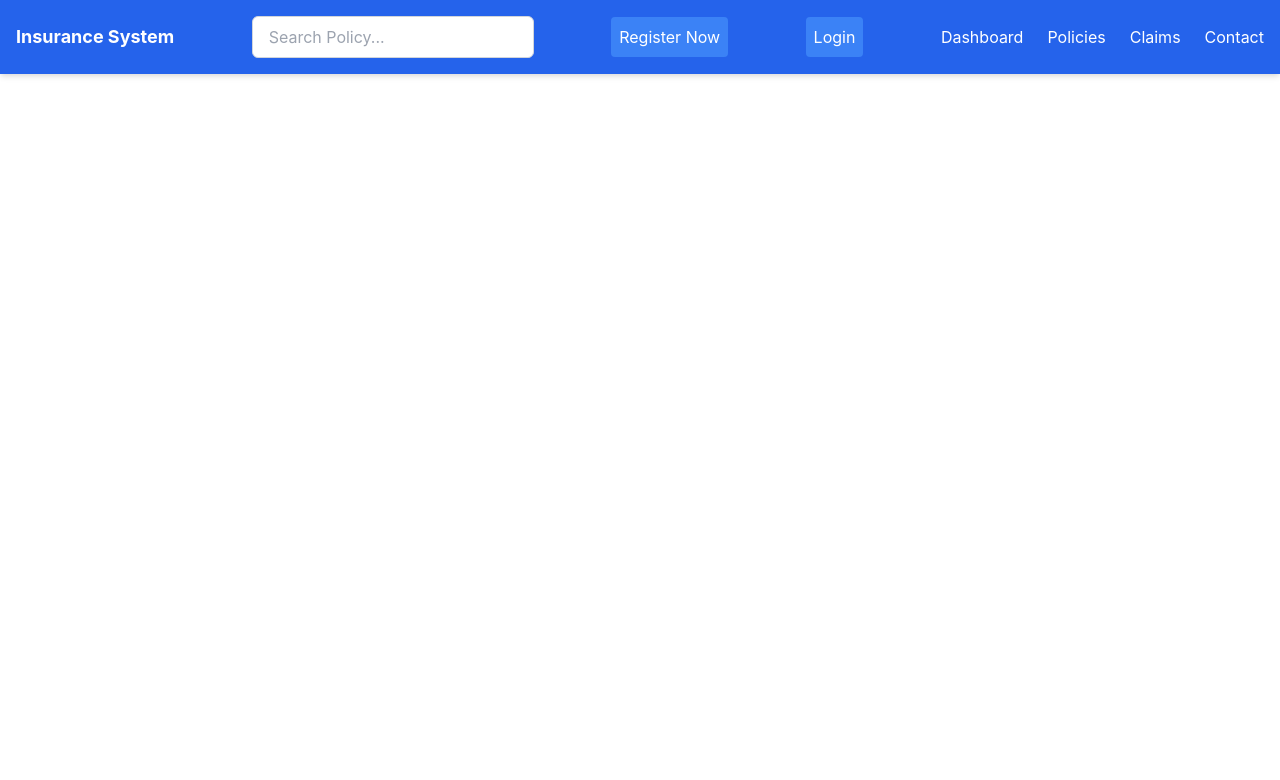
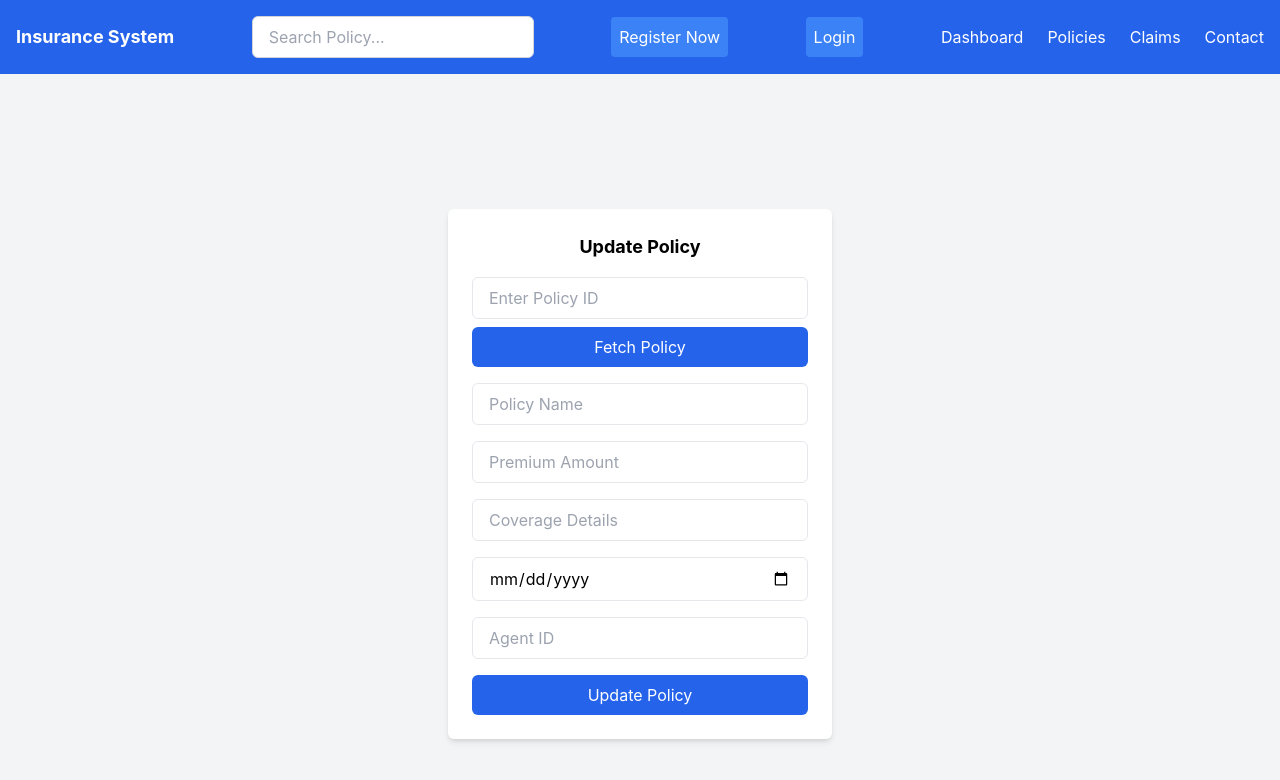
Before and after one commit to Puneet6693/InsurancePolicySystem, a React (Create React App) app: page /UpdatePolicy in a window 1280 px wide. Shown: the top 780 px of the page. Built offline with nearby package versions, Linux system fonts and the light colour scheme.

Commit message:
update_policy

```diff
--- a/src/App.js
+++ b/src/App.js
@@ -9,6 +9,7 @@ import RegistrationForm from './Components/Registration';
 import AddPolicy from './Components/Add_policy';
 import Login from './Components/Login';
 import ClaimForm from './Components/Claim';
+import UpdatePolicy from './Components/UpdatePolicy';
 
 
 
@@ -24,6 +25,7 @@ function App() {
       <Route path="/" element={<Dashboard />} />
       <Route path="/PolicyFeatch" element={<PolicyFeatch />} />
       <Route path="/Add_policy" element={<AddPolicy />} />
+      <Route path="/UpdatePolicy" element={<UpdatePolicy/>} />
       <Route path="/Registration" element={<RegistrationForm/>}/>
       <Route path="/Login" element={<Login/>} />
       <Route path="/Claims" element={<ClaimForm/>} />
--- a/src/Components/Navbar.js
+++ b/src/Components/Navbar.js
@@ -45,6 +45,7 @@ const Navbar = () => {
               <ul className="absolute bg-white text-black mt-2 rounded shadow-lg z-50 border border-gray-300">
                 <li><Link to="/PolicyFeatch" className="block px-4 py-2 hover:bg-blue-100">View Policies</Link></li>
                 <li><Link to="/Add_policy" className="block px-4 py-2 hover:bg-blue-100">Add Policy</Link></li>
+                <li><Link to="/UpdatePolicy" className="block px-4 py-2 hover:bg-blue-100">Update Policy</Link></li>
                 <li><Link to="/policy-reports" className="block px-4 py-2 hover:bg-blue-100">Policy Reports</Link></li>
               </ul>
             )}
--- /dev/null
+++ b/src/Components/UpdatePolicy.js
@@ -0,0 +1,162 @@
+import React, { useState, useEffect } from "react";
+import axios from "axios";
+
+const UpdatePolicy = () => {
+    const [policyId, setPolicyId] = useState(""); // Allow manual input for policy ID
+    const [formData, setFormData] = useState({
+        policy_Name: "",
+        premiumAmount: "",
+        coverageDetails: "",
+        validityPeriod: "",
+        agentID: "",
+    });
+
+    const [errors, setErrors] = useState({});
+    const [message, setMessage] = useState("");
+
+    const handlePolicyIdChange = (e) => {
+        setPolicyId(e.target.value);
+    };
+
+    const fetchPolicy = async () => {
+        if (!policyId.trim()) {
+            setMessage("Error: Policy ID is required.");
+            return;
+        }
+        try {
+            const response = await axios.get(`https://localhost:7251/api/Policies/${policyId}`);
+            if (response.status === 200) {
+                setFormData(response.data);
+                setMessage("Policy details loaded successfully!");
+            } else {
+                setMessage("Error fetching policy details.");
+            }
+        } catch (error) {
+            setMessage("Error fetching policy: " + error.message);
+        }
+    };
+
+    const validate = () => {
+        let tempErrors = {};
+
+        if (!formData.policy_Name.trim()) tempErrors.policy_Name = "Policy Name is required!";
+        if (!formData.premiumAmount || isNaN(formData.premiumAmount)) tempErrors.premiumAmount = "Valid Premium Amount is required!";
+        if (!formData.coverageDetails.trim()) tempErrors.coverageDetails = "Coverage Details are required!";
+        if (!formData.validityPeriod.trim()) tempErrors.validityPeriod = "Validity Period is required!";
+
+        // Convert agentID to string before trimming
+        if (!String(formData.agentID).trim() || isNaN(formData.agentID)) tempErrors.agentID = "Valid Agent ID is required!";
+
+        setErrors(tempErrors);
+        return Object.keys(tempErrors).length === 0;
+    };
+
+    const handleChange = (e) => {
+        setFormData({ ...formData, [e.target.name]: e.target.value });
+    };
+
+    const handleSubmit = async (e) => {
+        e.preventDefault();
+        if (!validate()) return;
+
+        if (!policyId.trim()) {
+            setMessage("Error: Policy ID is required for updating.");
+            return;
+        }
+
+        try {
+            await axios.put(`https://localhost:7251/api/Policies/${policyId}`, formData);
+            setMessage("Policy updated successfully!");
+        } catch (error) {
+            setMessage("Error updating policy: " + error.message);
+        }
+    };
+
+    return (
+        <div className="flex flex-col justify-center items-center min-h-screen bg-gray-100">
+            <div className="bg-white p-6 rounded-md shadow-md w-96">
+                <h2 className="text-lg font-bold mb-4 text-center">Update Policy</h2>
+                {message && <p className="text-green-600 text-center">{message}</p>}
+
+                {/* Policy ID Input */}
+                <div className="mb-4">
+                    <input
+                        type="text"
+                        name="policyId"
+                        placeholder="Enter Policy ID"
+                        className="w-full px-4 py-2 border rounded-md"
+                        onChange={handlePolicyIdChange}
+                        value={policyId}
+                    />
+                    <button onClick={fetchPolicy} className="w-full bg-blue-600 text-white py-2 rounded-md mt-2">
+                        Fetch Policy
+                    </button>
+                </div>
+
+                {/* Policy Update Form */}
+                <form onSubmit={handleSubmit} className="space-y-4">
+                    <input
+                        type="text"
+                        name="policy_Name"
+                        placeholder="Policy Name"
+                        className="w-full px-4 py-2 border rounded-md"
+                        onChange={handleChange}
+                        value={formData.policy_Name}
+                        required
+                    />
+                    {errors.policy_Name && <p style={{ color: "red" }}>{errors.policy_Name}</p>}
+
+                    <input
+                        type="number"
+                        name="premiumAmount"
+                        placeholder="Premium Amount"
+                        className="w-full px-4 py-2 border rounded-md"
+                        onChange={handleChange}
+                        value={formData.premiumAmount}
+                        required
+                    />
+                    {errors.premiumAmount && <p style={{ color: "red" }}>{errors.premiumAmount}</p>}
+
+                    <input
+                        type="text"
+                        name="coverageDetails"
+                        placeholder="Coverage Details"
+                        className="w-full px-4 py-2 border rounded-md"
+                        onChange={handleChange}
+                        value={formData.coverageDetails}
+                        required
+                    />
+                    {errors.coverageDetails && <p style={{ color: "red" }}>{errors.coverageDetails}</p>}
+
+                    <input
+                        type="date"
+                        name="validityPeriod"
+                        placeholder="Validity Period"
+                        className="w-full px-4 py-2 border rounded-md"
+                        onChange={handleChange}
+                        value={formData.validityPeriod}
+                        required
+                    />
+                    {errors.validityPeriod && <p style={{ color: "red" }}>{errors.validityPeriod}</p>}
+
+                    <input
+                        type="number"
+                        name="agentID"
+                        placeholder="Agent ID"
+                        className="w-full px-4 py-2 border rounded-md"
+                        onChange={handleChange}
+                        value={formData.agentID}
+                        required
+                    />
+                    {errors.agentID && <p style={{ color: "red" }}>{errors.agentID}</p>}
+
+                    <button type="submit" className="w-full bg-blue-600 text-white py-2 rounded-md">
+                        Update Policy
+                    </button>
+                </form>
+            </div>
+        </div>
+    );
+};
+
+export default UpdatePolicy;
```
